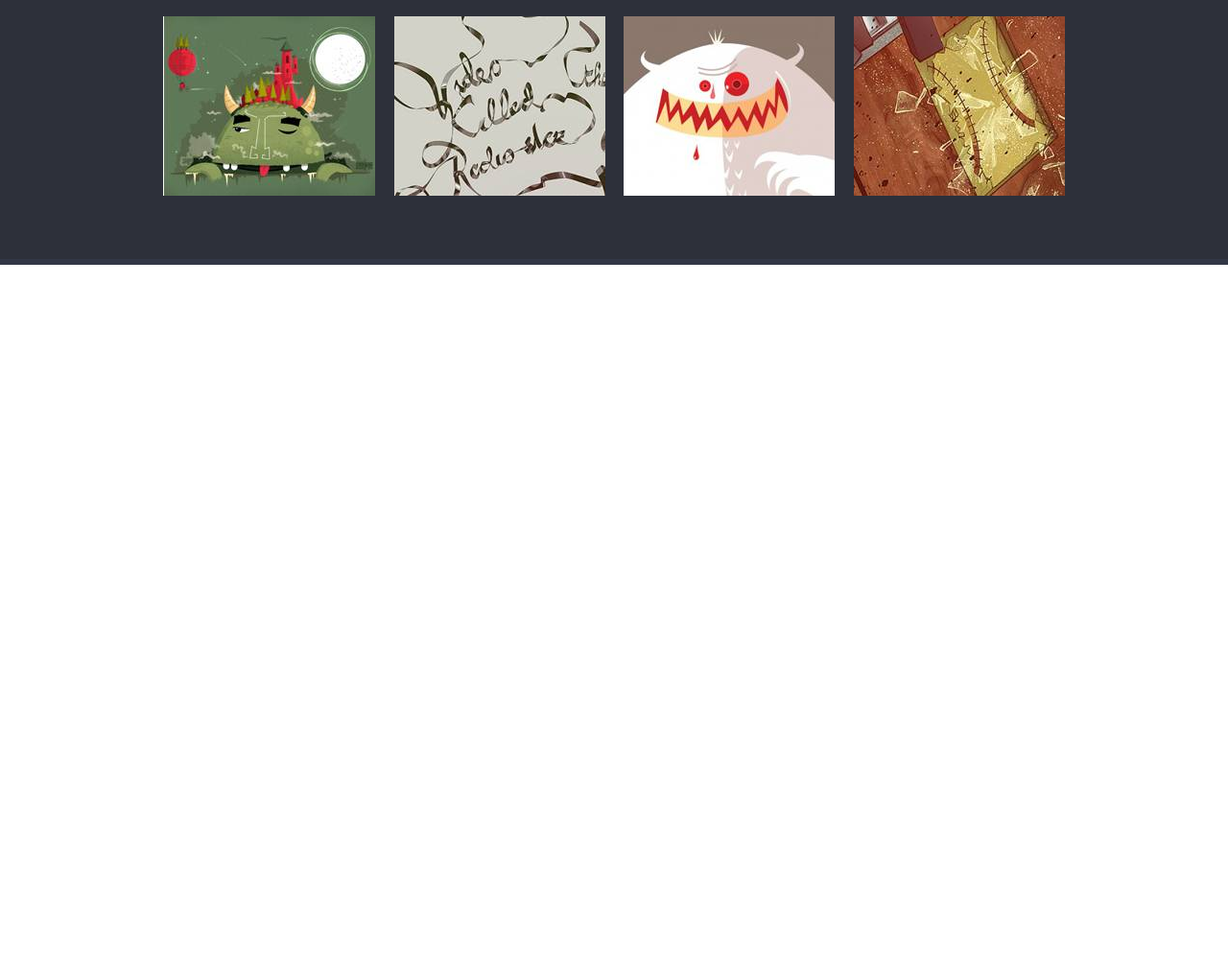
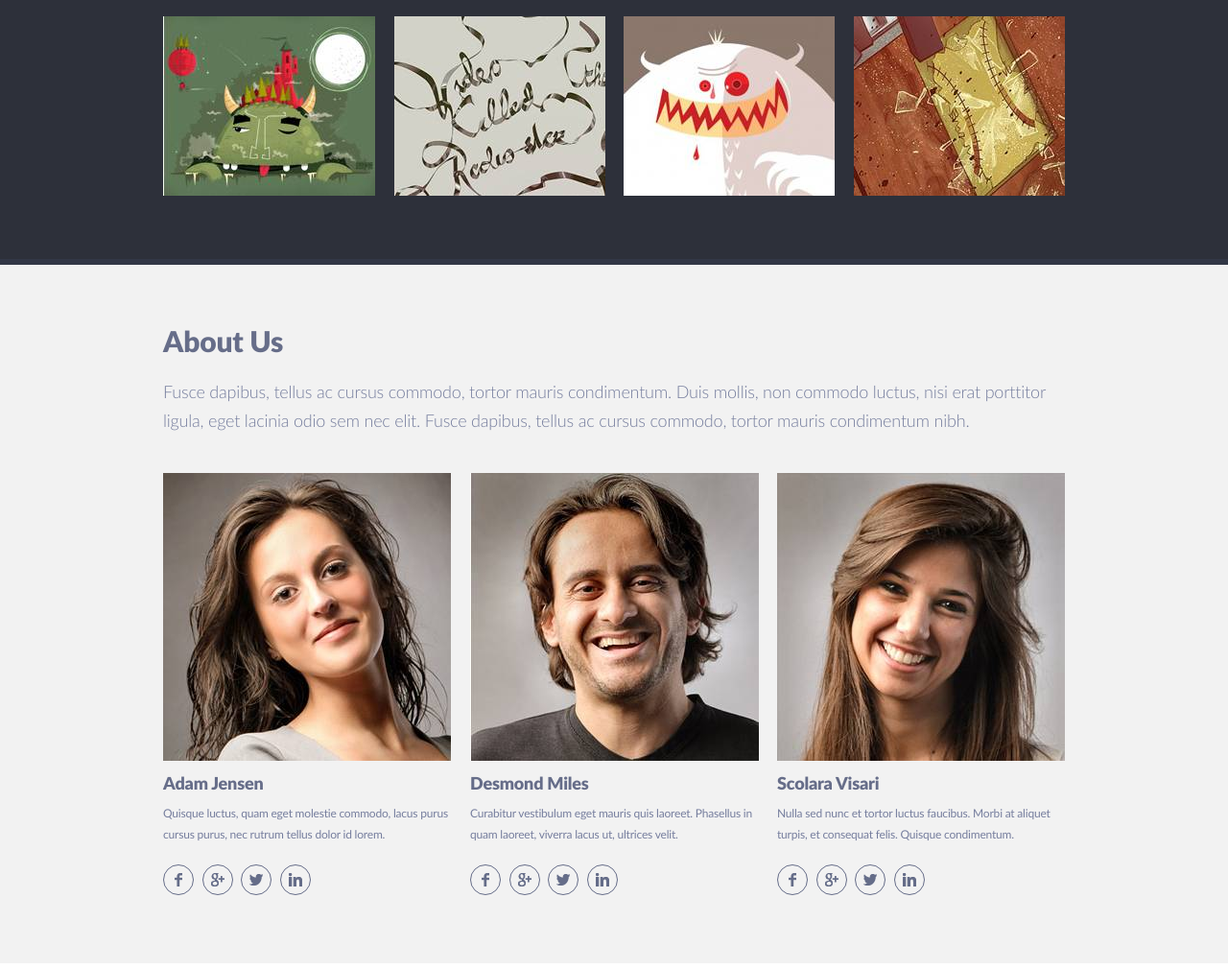
Before and after one commit to TeinPirs/singolo, a website: page singolo2.html in a window 1280 px wide. Shown: the part 594-1604 px from the top of the page at 96% size. Before the commit the page ends 870 px from the top, so only its background shows below. Drawn offline with Linux system fonts and the light colour scheme.

Commit message:
add: about-us

```diff
--- a/sass/base/_base.scss
+++ b/sass/base/_base.scss
@@ -42,10 +42,6 @@ p {
 }
 
 .icon {
-  width: 59px;
-  height: 59px;
-  border-radius: 29px;
-  border: 2px solid #666d89;
   display: inline-block;
   background-repeat: no-repeat;
   background-position: center;
--- /dev/null
+++ b/sass/components/_about-us.scss
@@ -0,0 +1,58 @@
+.about-us {
+  height: 734px;
+  background-color: #f2f2f2;
+  box-sizing: border-box;
+  border-bottom: 6px solid #ffffff;
+}
+.about-us__wrapper {
+  max-width: 940px;
+}
+.about-us__title {
+  padding-top: 70px;
+}
+.about-us__text {
+  margin: 29px 0 40px;
+  font-size: 18px;
+  line-height: 30px;
+  color: #767e9e;
+  font-family: "Lato";
+  font-weight: 300;
+  text-align: left;
+}
+.about-us__people {
+  width: 300px;
+}
+.people__title {
+  padding-top: 10px;
+}
+.people__text {
+  font-size: 12px;
+  line-height: 22px;
+  color: #767e9e;
+  font-family: "Lato";
+  font-weight: 400;
+  text-align: left;
+  margin: 12px 0 20px;
+}
+.about-us__content {
+  > .icon {
+    width: 32px;
+    height: 32px;
+    border-radius: 16px;
+    border: 1px solid #666d89;
+    margin-right: 4px;
+  }
+}
+.icon__facebook {
+  background-image: url(/assets/image/social-icons/facebook.png);
+  color: #666d89;
+}
+.icon__google {
+  background-image: url(/assets/image/social-icons/google+.png);
+}
+.icon__twitter {
+  background-image: url(/assets/image/social-icons/twitter.png);
+}
+.icon__in {
+  background-image: url(/assets/image/social-icons/linkedin.png);
+}
--- a/sass/components/_our-servicess.scss
+++ b/sass/components/_our-servicess.scss
@@ -46,6 +46,14 @@
   text-align: justify;
 }
 
+.services {
+  > .icon {
+    width: 59px;
+    height: 59px;
+    border-radius: 29px;
+    border: 2px solid #666d89;
+  }
+}
 .icon__pencil {
   background-image: url(../assets/image/services/pen.svg);
 }
--- a/sass/style.scss
+++ b/sass/style.scss
@@ -16,3 +16,4 @@
 @import "components/slider-block";
 @import "components/our-servicess";
 @import "components/portfolio";
+@import "components/about-us";
--- a/singolo2.html
+++ b/singolo2.html
@@ -37,6 +37,67 @@
           </div>
         </div>
       </section>
+      <section class="about-us">
+        <div class="wrapper about-us__wrapper">
+          <h2 class="about-us__title">About Us</h2>
+          <p class="about-us__text">
+            Fusce dapibus, tellus ac cursus commodo, tortor mauris condimentum.
+            Duis mollis, non commodo luctus, nisi erat porttitor ligula, eget
+            lacinia odio sem nec elit. Fusce dapibus, tellus ac cursus commodo,
+            tortor mauris condimentum nibh.
+          </p>
+          <div class="layout-3-column">
+            <div class="about-us__people">
+              <div class="about-us__image">
+                <img src="assets/image/about-us/Adam.jpg" alt="Adam" />
+              </div>
+              <div class="about-us__content">
+                <h4 class="people__title">Adam Jensen</h4>
+                <p class="people__text">
+                  Quisque luctus, quam eget molestie commodo, lacus purus cursus
+                  purus, nec rutrum tellus dolor id lorem.
+                </p>
+                <span class="icon icon__facebook"></span>
+                <span class="icon icon__google"></span>
+                <span class="icon icon__twitter"></span>
+                <span class="icon icon__in"></span>
+              </div>
+            </div>
+            <div class="about-us__people">
+              <div class="about-us__image">
+                <img src="assets/image/about-us/Desmond.jpg" alt="Desmond" />
+              </div>
+              <div class="about-us__content">
+                <h4 class="people__title">Desmond Miles</h4>
+                <p class="people__text">
+                  Curabitur vestibulum eget mauris quis laoreet. Phasellus in
+                  quam laoreet, viverra lacus ut, ultrices velit.
+                </p>
+                <span class="icon icon__facebook"></span>
+                <span class="icon icon__google"></span>
+                <span class="icon icon__twitter"></span>
+                <span class="icon icon__in"></span>
+              </div>
+            </div>
+            <div class="about-us__people">
+              <div class="about-us__image">
+                <img src="assets/image/about-us/Scolara.jpg" alt="Scolara" />
+              </div>
+              <div class="about-us__content">
+                <h4 class="people__title">Scolara Visari</h4>
+                <p class="people__text">
+                  Nulla sed nunc et tortor luctus faucibus. Morbi at aliquet
+                  turpis, et consequat felis. Quisque condimentum.
+                </p>
+                <span class="icon icon__facebook"></span>
+                <span class="icon icon__google"></span>
+                <span class="icon icon__twitter"></span>
+                <span class="icon icon__in"></span>
+              </div>
+            </div>
+          </div>
+        </div>
+      </section>
     </main>
   </body>
 </html>
```
Also changed, not shown: assets/image/about-us/Adam.jpg (added), assets/image/about-us/Desmond.jpg (added), assets/image/about-us/Scolara.jpg (added), assets/image/social-icons/facebook.png (added), assets/image/social-icons/google+.png (added), assets/image/social-icons/linkedin.png (added), assets/image/social-icons/twitter.png (added), css/singolo2.css, 1 other file.
